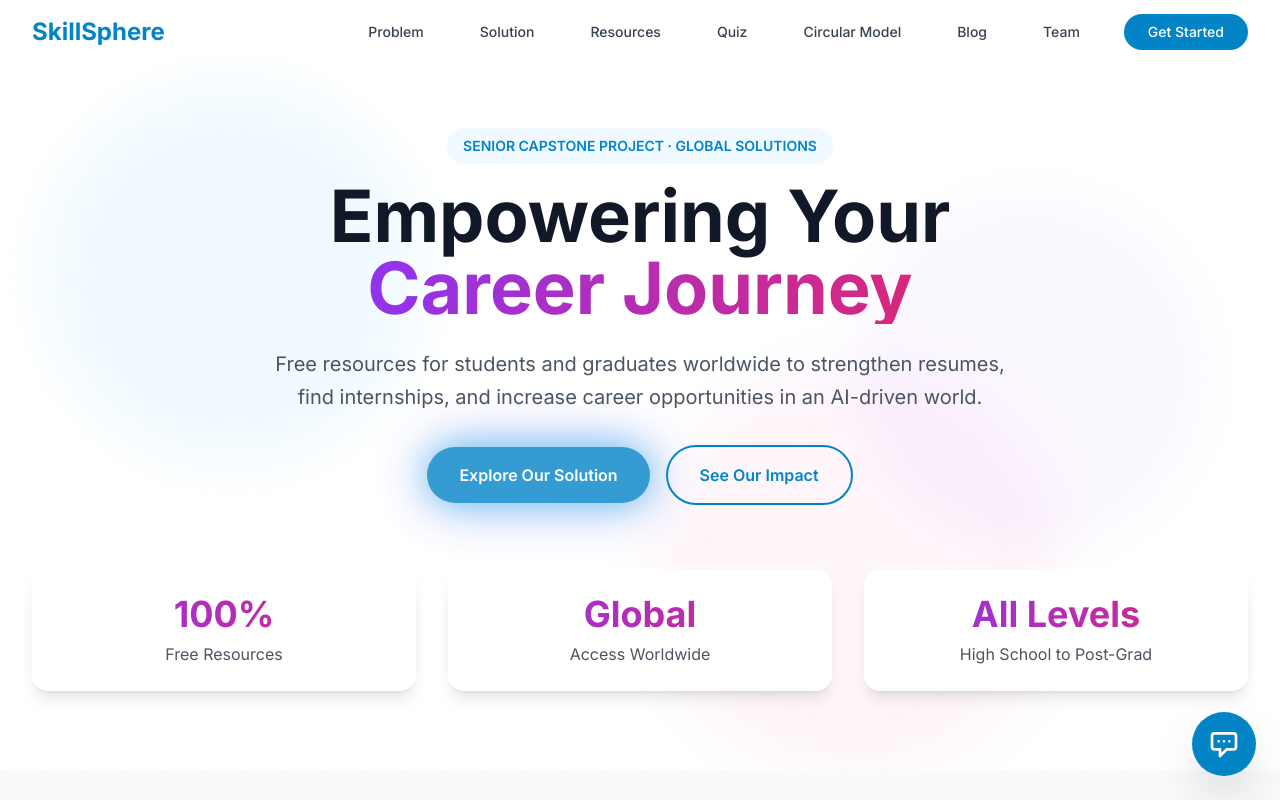
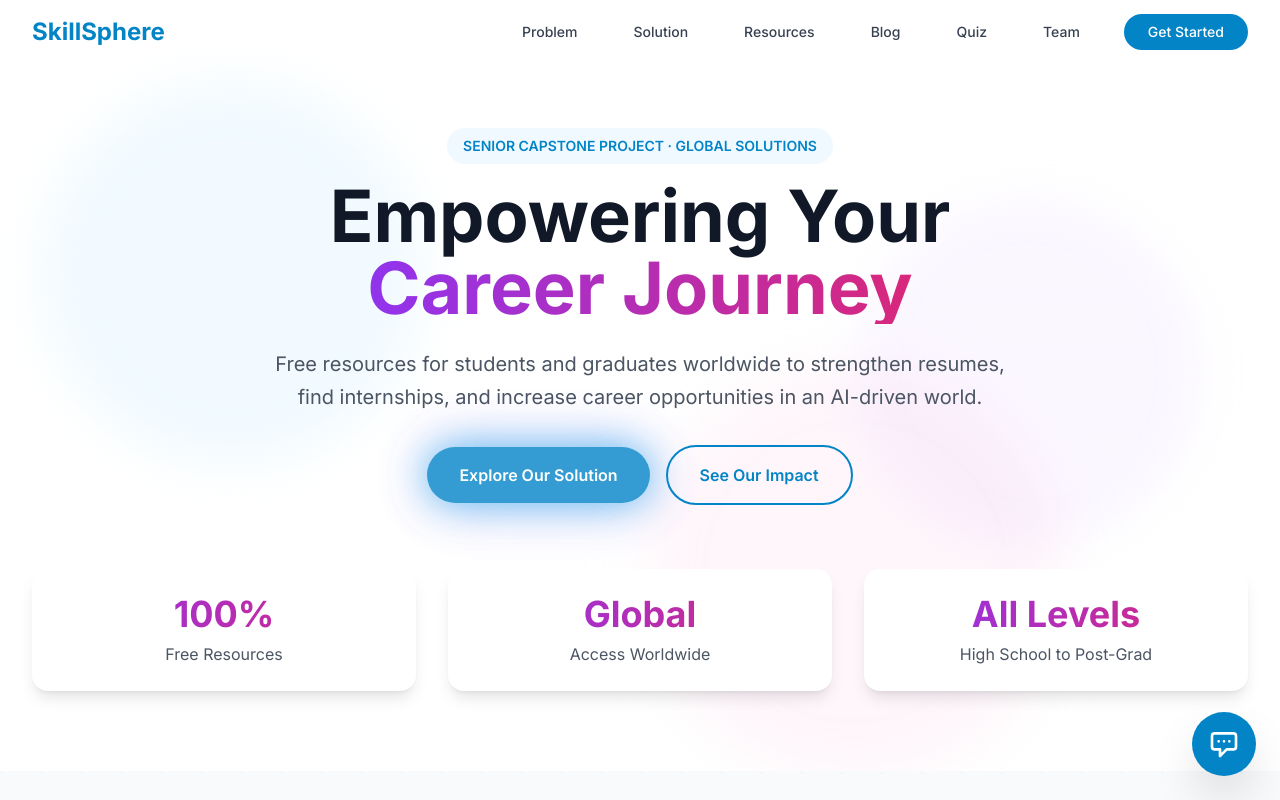
Before and after one commit to tridinhbui/skill-sphere, a Next.js app: page / in a window 1280 px wide. Shown: the top 800 px of the page. Built offline with nearby package versions, Linux system fonts and the light colour scheme.

Commit message:
refactor: remove Circular Model section and reorder main flow (Problem, Solution, Resources, Blog, Quiz)

```diff
--- a/app/page.tsx
+++ b/app/page.tsx
@@ -4,9 +4,8 @@ import Problem from "@/components/Problem";
 import Solution from "@/components/Solution";
 import HowItWorks from "@/components/HowItWorks";
 import Resources from "@/components/Resources";
+import Blog from "@/components/Blog";
 import CareerQuiz from "@/components/CareerQuiz";
-import CircularModel from "@/components/CircularModel";
-import Blog from "@/components/Blog";
 import Impact from "@/components/Impact";
 import Team from "@/components/Team";
 import Partners from "@/components/Partners";
@@ -25,9 +24,8 @@ export default function Home() {
       <Solution />
       <HowItWorks />
       <Resources />
+      <Blog />
       <CareerQuiz />
-      <CircularModel />
-      <Blog />
       <Impact />
       <Team />
       <Partners />
--- a/components/Navbar.tsx
+++ b/components/Navbar.tsx
@@ -49,22 +49,16 @@ export default function Navbar() {
                 Resources
               </a>
               <a
+                href="#blog"
+                className="text-gray-700 hover:text-primary-600 transition-colors px-3 py-2 text-sm font-medium"
+              >
+                Blog
+              </a>
+              <a
                 href="#quiz"
                 className="text-gray-700 hover:text-primary-600 transition-colors px-3 py-2 text-sm font-medium"
               >
                 Quiz
-              </a>
-              <a
-                href="#circular-model"
-                className="text-gray-700 hover:text-primary-600 transition-colors px-3 py-2 text-sm font-medium"
-              >
-                Circular Model
-              </a>
-              <a
-                href="#blog"
-                className="text-gray-700 hover:text-primary-600 transition-colors px-3 py-2 text-sm font-medium"
-              >
-                Blog
               </a>
               <a
                 href="#contact"
```
